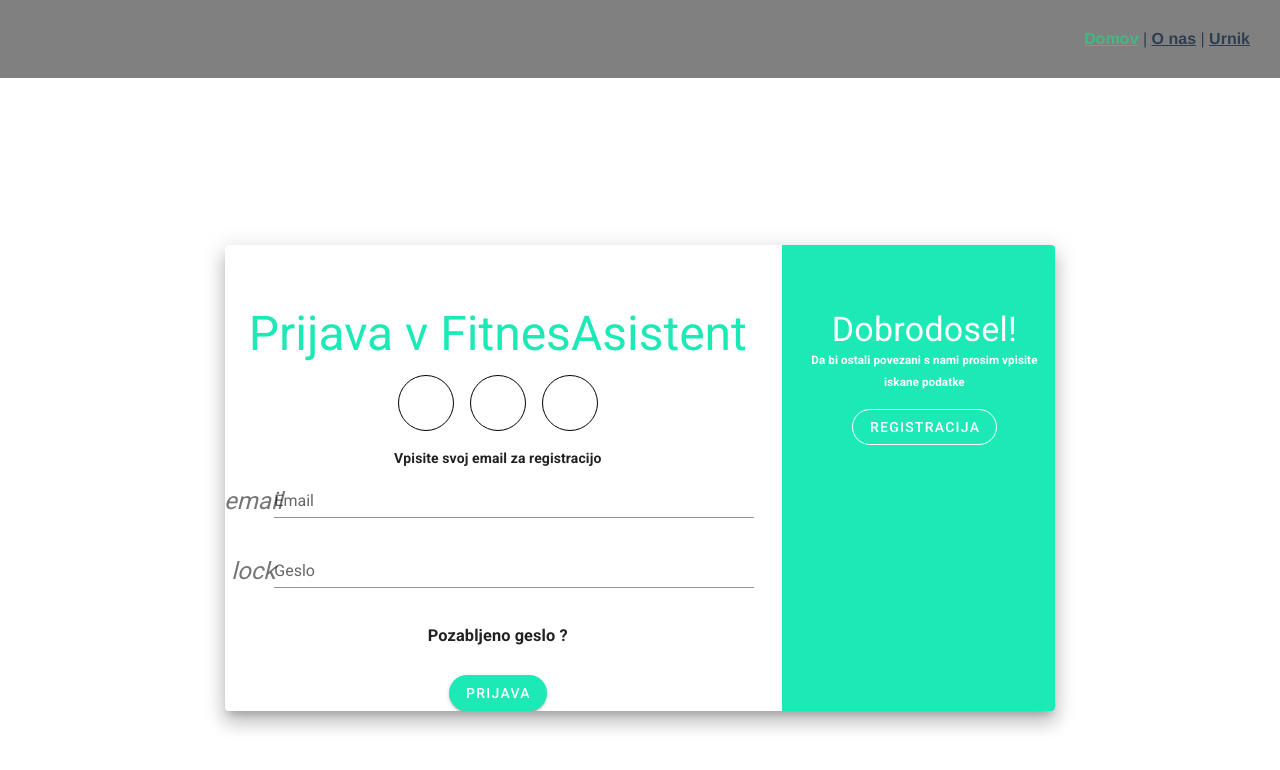
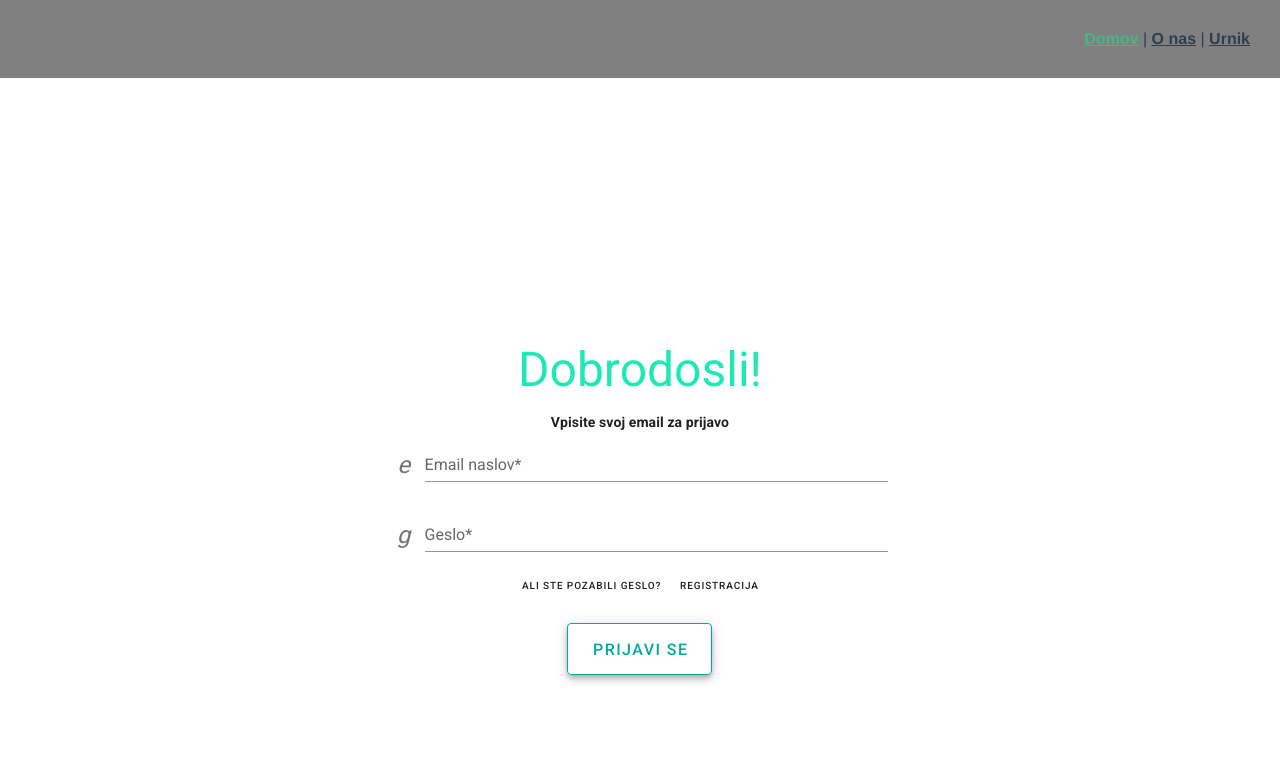
Before and after one commit to Jo1ex/FitnessAsistent, a Vue app in the folder fitnesweb/: page / in a window 1280 px wide. Shown: the top 770 px of the page. Built offline with nearby package versions, Linux system fonts and the light colour scheme.

Commit message:
Update HomeView.vue

```diff
--- a/fitnesweb/src/views/HomeView.vue
+++ b/fitnesweb/src/views/HomeView.vue
@@ -1,136 +1,54 @@
 <template>
   <v-app id="inspire">
-    <v-content>
+
       <v-container class="fill-height" fluid>
         <v-row align="center" justify="center">
           <v-col cols="12" sm="8" md="8">
-            <v-card class="elevation-12">
-              <v-window v-model="step">
+
+              <v-window v-model="step" align="center" justify="">
                 <v-window-item :value="1">
-                  <v-row>
                     <v-col cols="12" md="8">
                       <v-card-text class="mt-12">
                         <h1
-                          class="text-center display-2 teal--text text--accent-3"
-                        >Prijava v FitnesAsistent</h1>
-                        <div class="text-center mt-4">
-                          <v-btn class="mx-2" fab color="black" outlined>
-                            <v-icon>fab fa-facebook-f</v-icon>
-                          </v-btn>
+                          color=#00A99D class="text-center display-2 teal--text text--accent-3"
+                        >Dobrodosli!</h1>
 
-                          <v-btn class="mx-2" fab color="black" outlined>
-                            <v-icon>fab fa-google-plus-g</v-icon>
-                          </v-btn>
-                          <v-btn class="mx-2" fab color="black" outlined>
-                            <v-icon>fab fa-linkedin-in</v-icon>
-                          </v-btn>
-                        </div>
-                        <h4 class="text-center mt-4">Vpisite svoj email za registracijo</h4>
+                        <h4 class="text-center mt-4">Vpisite svoj email za prijavo</h4>
                         <v-form>
                           <v-text-field
-                            label="Email"
+                            label="Email naslov*"
                             name="Email"
-                            prepend-icon="email"
+                            prepend-icon="e"
                             type="text"
-                            color="teal accent-3"
+                            color="teal accent-2"
                           />
 
                           <v-text-field
                             id="Geslo"
-                            label="Geslo"
+                            label="Geslo*"
                             name="Geslo"
-                            prepend-icon="lock"
+                            prepend-icon="g"
                             type="Geslo"
-                            color="teal accent-3"
+                            color="teal accent-2"
                           />
                         </v-form>
-                        <h3 class="text-center mt-4">Pozabljeno geslo ?</h3>
+                        <v-btn text x-small>Ali ste pozabili geslo?</v-btn>
+
+                        <v-btn text x-small>Registracija</v-btn>
                       </v-card-text>
                       <div class="text-center mt-3">
-                        <v-btn rounded color="teal accent-3" dark>PRIJAVA</v-btn>
-                      </div>
-                    </v-col>
-                    <v-col cols="12" md="4" class="teal accent-3">
-                      <v-card-text class="white--text mt-12">
-                        <h1 class="text-center display-1">Dobrodosel!</h1>
-                        <h5
-                          class="text-center"
-                        >Da bi ostali povezani s nami prosim vpisite iskane podatke</h5>
-                      </v-card-text>
-                      <div class="text-center">
-                        <v-btn rounded outlined dark @click="step++">REGISTRACIJA</v-btn>
-                      </div>
-                    </v-col>
-                  </v-row>
-                </v-window-item>
-                <v-window-item :value="2">
-                  <v-row class="fill-height">
-                    <v-col cols="12" md="4" class="teal accent-3">
-                      <v-card-text class="white--text mt-12">
-                        <h1 class="text-center display-1">Dobrodosel!</h1>
-                        <h5
-                          class="text-center"
-                        >Da bi ostali povezani s nami prosim vpisite iskane podatke</h5>
-                      </v-card-text>
-                      <div class="text-center">
-                        <v-btn rounded outlined dark @click="step--">Prijava</v-btn>
+                        <v-btn color="#00A99D" elevation="5" outlined x-large bold >Prijavi se</v-btn>
                       </div>
                     </v-col>
 
-                    <v-col cols="12" md="8">
-                      <v-card-text class="mt-12">
-                        <h1 class="text-center display-2 teal--text text--accent-3">Izdelaj racun</h1>
-                        <div class="text-center mt-4">
-                          <v-btn class="mx-2" fab color="black" outlined>
-                            <v-icon>fab fa-facebook-f</v-icon>
-                          </v-btn>
+                </v-window-item>
 
-                          <v-btn class="mx-2" fab color="black" outlined>
-                            <v-icon>fab fa-google-plus-g</v-icon>
-                          </v-btn>
-                          <v-btn class="mx-2" fab color="black" outlined>
-                            <v-icon>fab fa-linkedin-in</v-icon>
-                          </v-btn>
-                        </div>
-                        <h4 class="text-center mt-4">Vpisi svoj email za registracijo</h4>
-                        <v-form>
-                          <v-text-field
-                            label="Ime"
-                            name="Ime"
-                            prepend-icon="person"
-                            type="text"
-                            color="teal accent-3"
-                          />
-                          <v-text-field
-                            label="Email"
-                            name="Email"
-                            prepend-icon="email"
-                            type="text"
-                            color="teal accent-3"
-                          />
+              </v-window>
 
-                          <v-text-field
-                            id="Geslo"
-                            label="Geslo"
-                            name="Geslo"
-                            prepend-icon="lock"
-                            type="Geslo"
-                            color="teal accent-3"
-                          />
-                        </v-form>
-                      </v-card-text>
-                      <div class="text-center mt-n5">
-                        <v-btn rounded color="teal accent-3" dark>REGISTRACIJA</v-btn>
-                      </div>
-                    </v-col>
-                  </v-row>
-                </v-window-item>
-              </v-window>
-            </v-card>
           </v-col>
         </v-row>
       </v-container>
-    </v-content>
+
   </v-app>
 </template>
 
```
